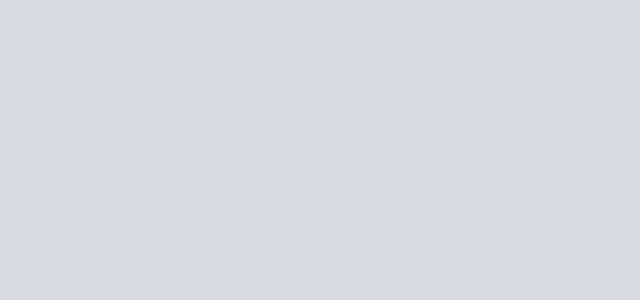
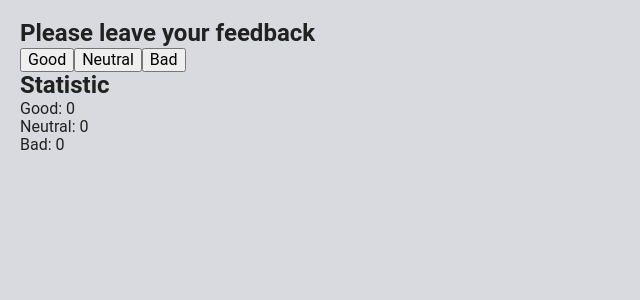
Before and after one commit to heorhii-aksiuk/goit-react-hw-02-feedback, a React (Create React App) app: page / in a window 1280 px wide. Shown: the top 300 px of the page, without its empty margins (0-640 px from the left). Built offline with nearby package versions, Linux system fonts and the light colour scheme.

Commit message:
Create base HTML for feedback part

```diff
--- a/src/App.js
+++ b/src/App.js
@@ -3,8 +3,29 @@ import { Component } from "react";
 import Container from "./components/Container/Container";
 
 class App extends Component {
+  state = {
+    good: 0,
+    neutral: 0,
+    bad: 0,
+  };
+
   render() {
-    return <Container></Container>;
+    const { good, neutral, bad } = this.state;
+
+    return (
+      <Container>
+        <h2>Please leave your feedback</h2>
+        <button type="button">Good</button>
+        <button type="button">Neutral</button>
+        <button type="button">Bad</button>
+        <h2>Statistic</h2>
+        <ul>
+          <li>Good: {good}</li>
+          <li>Neutral: {neutral}</li>
+          <li>Bad: {bad}</li>
+        </ul>
+      </Container>
+    );
   }
 }
 
```
